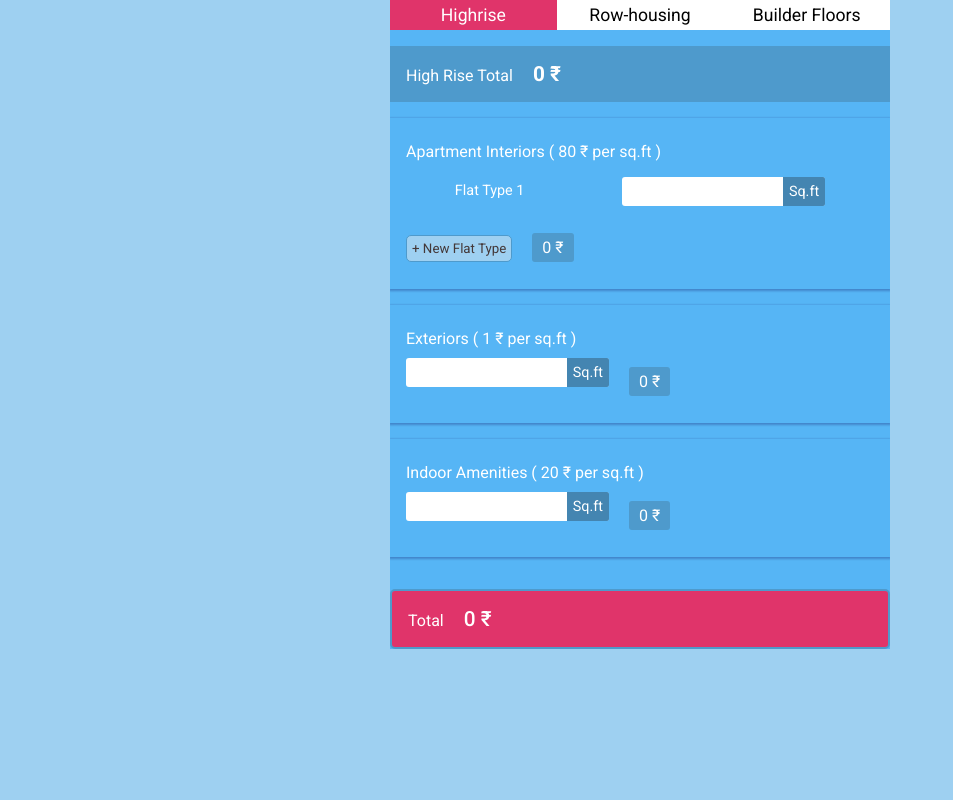
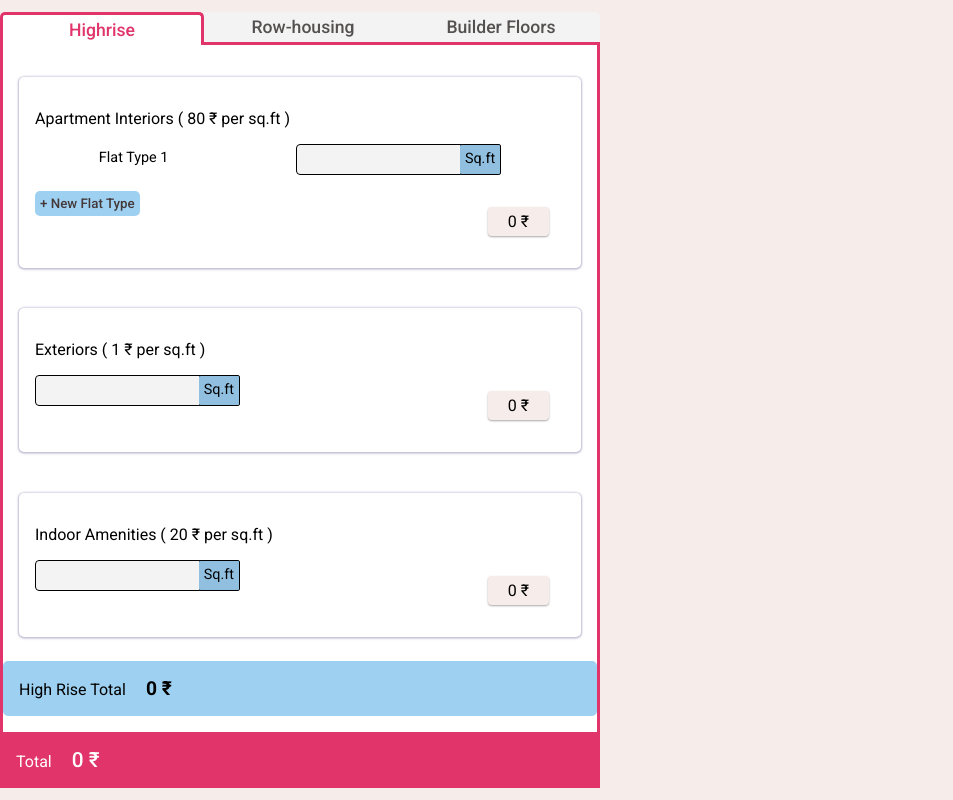
Before and after one commit to chaitanya360/cost-estimator, a plain HTML site: page index.html in a window 1280 px wide. Shown: the whole page, without its empty margins (0-953 px from the left). Drawn offline with Linux system fonts and the light colour scheme.

Commit message:
changed theme

```diff
--- a/index.html
+++ b/index.html
@@ -21,9 +21,6 @@
           <div class="tab" id="tab2">Builder Floors</div>
         </div>
         <div class="tab-body tab-body-active" id="tab0-body">
-          <div class="tab-total">
-            High Rise Total <span id="hr_total">0 &#x20b9;</span>
-          </div>
           <div class="item">
             <div class="title">
               Apartment Interiors ( 80 &#x20b9; per sq.ft )
@@ -62,11 +59,11 @@
               <span class="value" id="hr_indoor_total">0 &#x20b9;</span>
             </div>
           </div>
+          <div class="tab-total">
+            High Rise Total <span id="hr_total">0 &#x20b9;</span>
+          </div>
         </div>
         <div class="tab-body" id="tab1-body">
-          <div class="tab-total">
-            Row-housing Total <span id="plt_total"> 0 &#x20b9;</span>
-          </div>
           <div class="item">
             <div class="title">
               Elevation and Interior ( 100 &#x20b9; per sq.ft )
@@ -79,11 +76,11 @@
               <span class="value" id="plt_elevation_total">0 &#x20b9;</span>
             </div>
           </div>
+          <div class="tab-total">
+            Row-housing Total <span id="plt_total"> 0 &#x20b9;</span>
+          </div>
         </div>
         <div class="tab-body" id="tab2-body">
-          <div class="tab-total">
-            Builder Floors Total <span id="ex_total">0 &#x20b9;</span>
-          </div>
           <div class="item">
             <div class="title">Exteriors ( 0.5 &#x20b9; per sq.ft )</div>
             <div class="input-container">
@@ -94,11 +91,14 @@
               <span class="value" id="ex_exteriors_total">0 &#x20b9;</span>
             </div>
           </div>
+          <div class="tab-total">
+            Builder Floors Total <span id="ex_total">0 &#x20b9;</span>
+          </div>
         </div>
-        <div class="total-container">
-          <span class="title">Total</span>
-          <span class="value" id="overall_total">0 &#x20b9;</span>
-        </div>
+      </div>
+      <div class="total-container">
+        <span class="title">Total</span>
+        <span class="value" id="overall_total">0 &#x20b9;</span>
       </div>
     </div>
     <script src="./script.js" async defer></script>
--- a/script.js
+++ b/script.js
@@ -122,7 +122,8 @@ const handleTabClicked = (clickedTabId) => {
 
 const onTabSelect = (e) => {
   const clickedTabId = e.target.id;
-  handleTabClicked(clickedTabId);
+  if (tabs.find((tab) => tab.id === clickedTabId))
+    handleTabClicked(clickedTabId);
 };
 
 const updateTotals = () => {
--- a/style.css
+++ b/style.css
@@ -3,11 +3,10 @@
 
 :root {
   --clr-light-blue: #9ed0f1;
-  --clr-primary: #56b5f5;
-  --clr-primary-darker: #4e9acc;
-  --clr-secondary: #e0346a;
-  --clr-secondary-faded: #f8aeae;
+  --clr-primary: #e0346a;
+  --clr-secondary: #f3f3f3;
   --clr-brown: #443838;
+  --crl-light-ping: #f6ecea;
 }
 
 * {
@@ -16,22 +15,23 @@
   box-sizing: border-box;
   font-family: "Roboto", sans-serif;
 }
+body {
+  background-color: var(--crl-light-ping);
+}
 
 .wrapper {
   display: flex;
-  width: 100%;
+  flex-direction: column;
+  max-width: 600px;
   height: 100vh;
   justify-content: center;
-  background-color: var(--clr-light-blue);
 }
 
 .body {
-  background-color: var(--clr-primary);
-  color: white;
+  color: black;
   width: 100%;
-  max-width: 500px;
   height: fit-content;
-  max-height: 100vh;
+  max-height: 90vh;
   /* height: fit-content; */
   display: flex;
   flex-direction: column;
@@ -43,54 +43,74 @@
   display: flex;
   justify-content: space-evenly;
   align-items: center;
-  background-color: white;
+  background-color: var(--clr-secondary);
+  border-radius: 5px;
 }
 
 .tab {
   flex: 1;
-  color: black;
+  color: rgb(85, 80, 80);
   cursor: pointer;
   text-align: center;
   font-size: 1.1rem;
   padding: 5px 10px;
+  width: 100%;
+  height: 100%;
+  display: flex;
+  justify-content: center;
+  align-items: center;
+  font-weight: 500;
+  /* border-top: 3px solid transparent; */
+  border-bottom: 3px solid var(--clr-primary);
+  border-radius: 5px 5px 0 0;
+  transition: border 100ms linear;
 }
 
 .tab:hover {
-  background-color: var(--clr-secondary-faded);
+  background-color: var(--crl-light-ping);
 }
 
 .tab-active {
-  background-color: var(--clr-secondary);
-  color: white;
+  color: var(--clr-primary);
+  background-color: white;
+  border: 3px solid var(--clr-primary);
+  border-bottom: none;
   cursor: default;
 }
 
 .tab-active:hover {
-  background-color: var(--clr-secondary);
+  background-color: white;
 }
 
 .tab-body {
   width: 100%;
   height: 100%;
-  background-color: var(--clr-primary);
   display: none;
   padding: 1rem 0;
   overflow: auto;
+  background-color: #ffffff;
+  border: 3px solid var(--clr-primary);
+  border-bottom: none;
+  border-top: none;
+  position: relative;
 }
 
 .tab-body-active {
-  display: block;
+  display: flex;
+  flex-direction: column;
+  justify-content: space-between;
 }
 
 .item {
-  margin: 1rem 0;
+  margin: 1rem;
   padding: 1rem;
   box-shadow: 0px 0.5px 2px 1px rgba(16, 11, 92, 0.277);
+  border-radius: 5px;
 }
 
 .item .title {
   font-size: 1rem;
-  margin: 0.5rem 0;
+  margin: 1rem 0;
 }
 
 .item .input-container {
@@ -105,6 +125,9 @@
   border: none;
   font-size: 1rem;
   padding: 5px 10px;
+  background-color: var(--clr-secondary);
+  border: 1px solid black;
+  border-radius: 4px 0 0 4px;
 }
 
 .item .input-container .unit {
@@ -112,10 +135,12 @@
   right: 0px;
   height: 100%;
   width: fit-content;
-  background-color: #4485b1;
-  padding: 4px;
+  background-color: #90bfdf;
+  padding: 5px;
   font-size: 0.9rem;
-  border: 2px solid #4485b1;
+  border: 1px solid black;
+  border-radius: 2px;
+  border-left: none;
 }
 
 .item .flat-types {
@@ -141,17 +166,23 @@
   border-radius: 5px;
   color: var(--clr-brown);
   background-color: var(--clr-light-blue);
+  font-weight: 500;
   cursor: pointer;
   margin: 0rem 0rem;
 }
 
 .item .new-btn:hover {
-  color: var(--clr-secondary);
+  background-color: #90bfdf;
 }
 
 .item .total {
-  display: inline-block;
+  display: block;
   margin: 1rem;
+  background-color: var(--crl-light-ping);
+  padding: 5px 10px;
+  border-radius: 4px;
+  box-shadow: 0px 1px 2px rgba(146, 142, 142, 0.767);
+  float: right;
 }
 
 .item .total .value {
@@ -162,21 +193,24 @@
 .tab-body .tab-total {
   padding: 1rem;
   font-size: 1rem;
-  background-color: var(--clr-primary-darker);
+  background-color: var(--clr-light-blue);
+  border-radius: 5px;
+  height: fit-content;
+  position: sticky;
+  bottom: -1rem;
 }
 
 .tab-body .tab-total span {
-  font-weight: 700;
+  font-weight: 600;
   margin-left: 1rem;
-  font-size: 1.3rem;
+  font-size: 1.2rem;
 }
 
 .total-container {
   padding: 1rem;
   border: 2px solid var(--clr-primary-darker);
-  border-radius: 5px;
   color: white;
-  background-color: var(--clr-secondary);
+  background-color: var(--clr-primary);
   width: 100%;
 }
 
@@ -187,7 +221,7 @@
 }
 
 .tab-body::-webkit-scrollbar {
-  width: 10px;
+  width: 5px;
 }
 
 /* Track */
@@ -197,7 +231,7 @@
 
 /* Handle */
 .tab-body::-webkit-scrollbar-thumb {
-  background: var(--clr-primary-darker);
+  background: var(--clr-light-blue);
 }
 
 /* Handle on hover */
```
